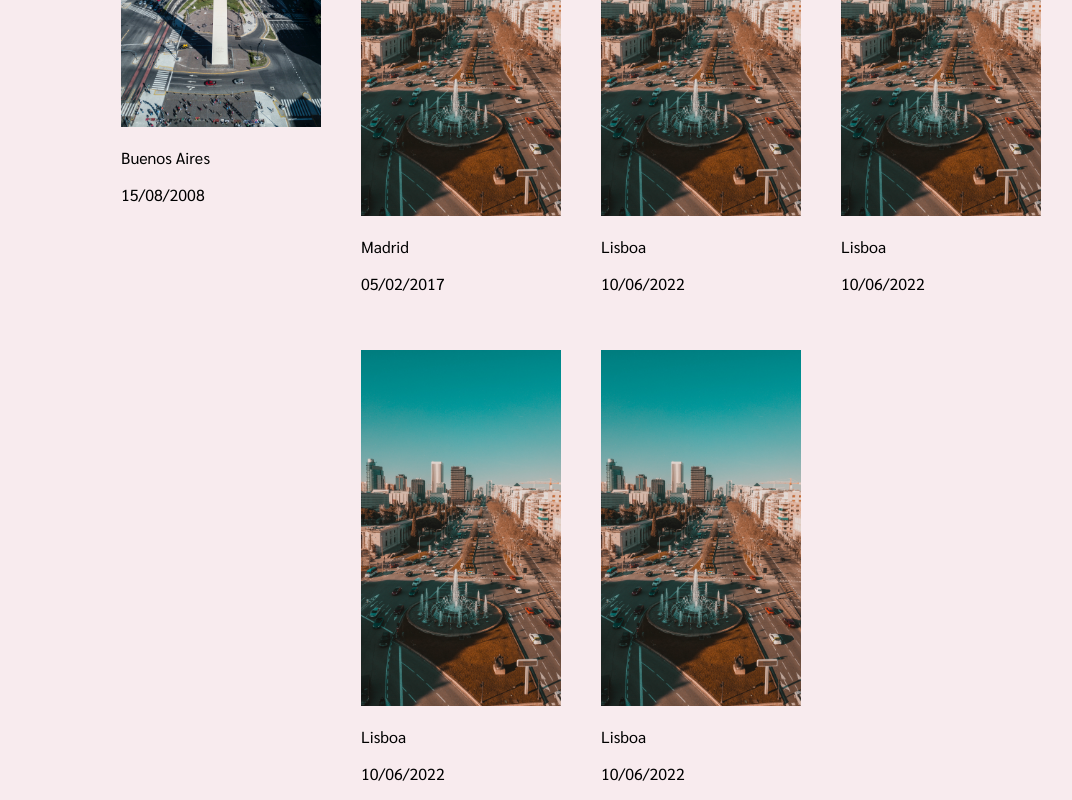
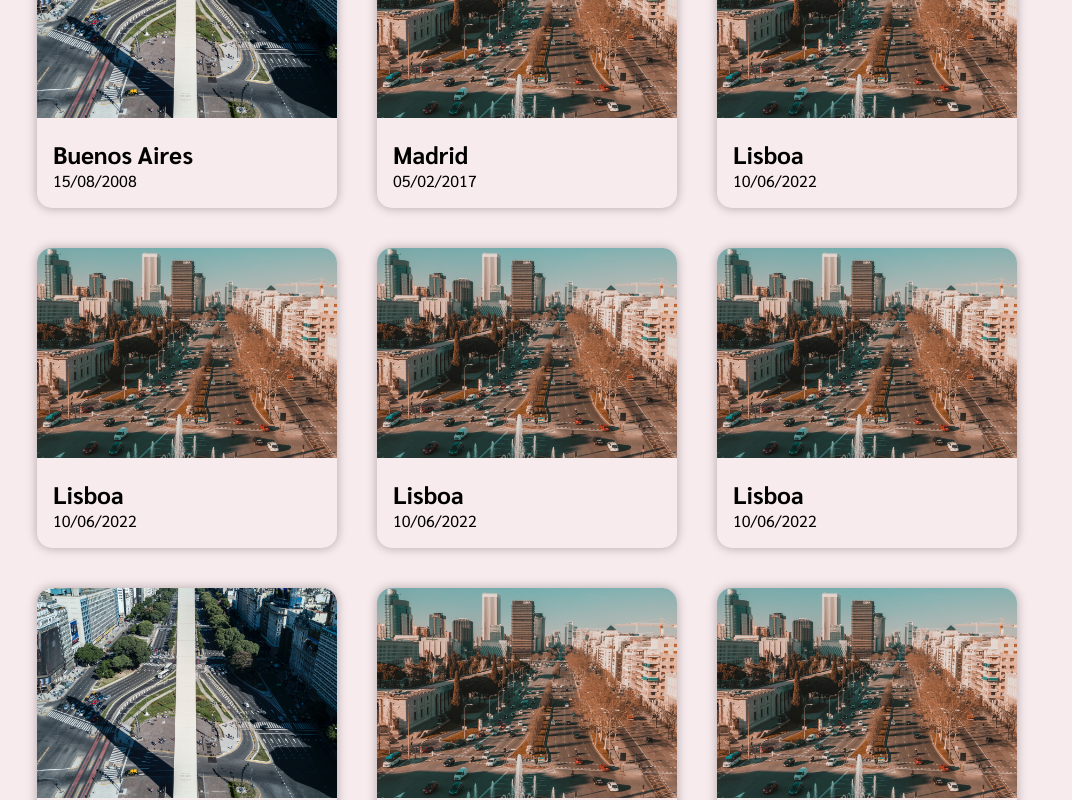
Before and after one commit to flag-80306/project1-Bruno-Alves, a React (Vite) app: page / in a window 1280 px wide. Shown: the part 780-1580 px from the top of the page, without its empty margins (59-1131 px from the left). Built offline with nearby package versions, Linux system fonts and the light colour scheme.

Commit message:
card design changes

```diff
--- a/src/assets/data/cardsInfo.js
+++ b/src/assets/data/cardsInfo.js
@@ -29,6 +29,26 @@ const cardsInfo = [
     city: "Lisboa",
     date: "10/06/2022",
   },
+  {
+    imgURL: "images/buenos_aires_image_1.jpg",
+    city: "Buenos Aires",
+    date: "15/08/2008",
+  },
+  {
+    imgURL: "../images/madrid.jpg",
+    city: "Madrid",
+    date: "05/02/2017",
+  },
+  {
+    imgURL: "../images/madrid.jpg",
+    city: "Lisboa",
+    date: "10/06/2022",
+  },
+  {
+    imgURL: "../images/madrid.jpg",
+    city: "Lisboa",
+    date: "10/06/2022",
+  },
 ];
 
 export default cardsInfo;
--- a/src/components/Card.jsx
+++ b/src/components/Card.jsx
@@ -8,8 +8,11 @@ function Card() {
       {cardsInfo.map((trip, index) => (
         <div className="card" key={index}>
           <img src={trip.imgURL} alt={`Image for ${trip.city}`} />
-          <p>{trip.city}</p>
-          <p>{trip.date}</p>
+          <p>
+            <span>{trip.city}</span>
+            <br />
+            {trip.date}
+          </p>
         </div>
       ))}
     </div>
--- a/src/styles/cards.css
+++ b/src/styles/cards.css
@@ -2,14 +2,36 @@
   display: flex;
   flex-wrap: wrap;
   gap: 40px;
-  justify-content: center;
+  justify-content: flex-start;
   padding: 0 96px;
+  margin: 48px 0;
 }
 
 .card {
-  width: 200px;
+  border-radius: 15px;
+  box-shadow: 0 0 10px 1px rgba(0, 0, 0, 0.25);
+  max-width: 300px;
+  max-height: 300px;
+  transition: all 0.4s ease;
+  overflow: hidden;
+}
+
+.card:hover {
+  /* scale: 120%; */
+  transform: scale(1.2);
 }
 
 .card > img {
   width: 100%;
+  height: 70%;
+  object-fit: cover;
 }
+
+.card > p {
+  padding: 0 16px;
+}
+
+.card > p > span {
+  font-size: 24px;
+  font-weight: 700;
+}
```
